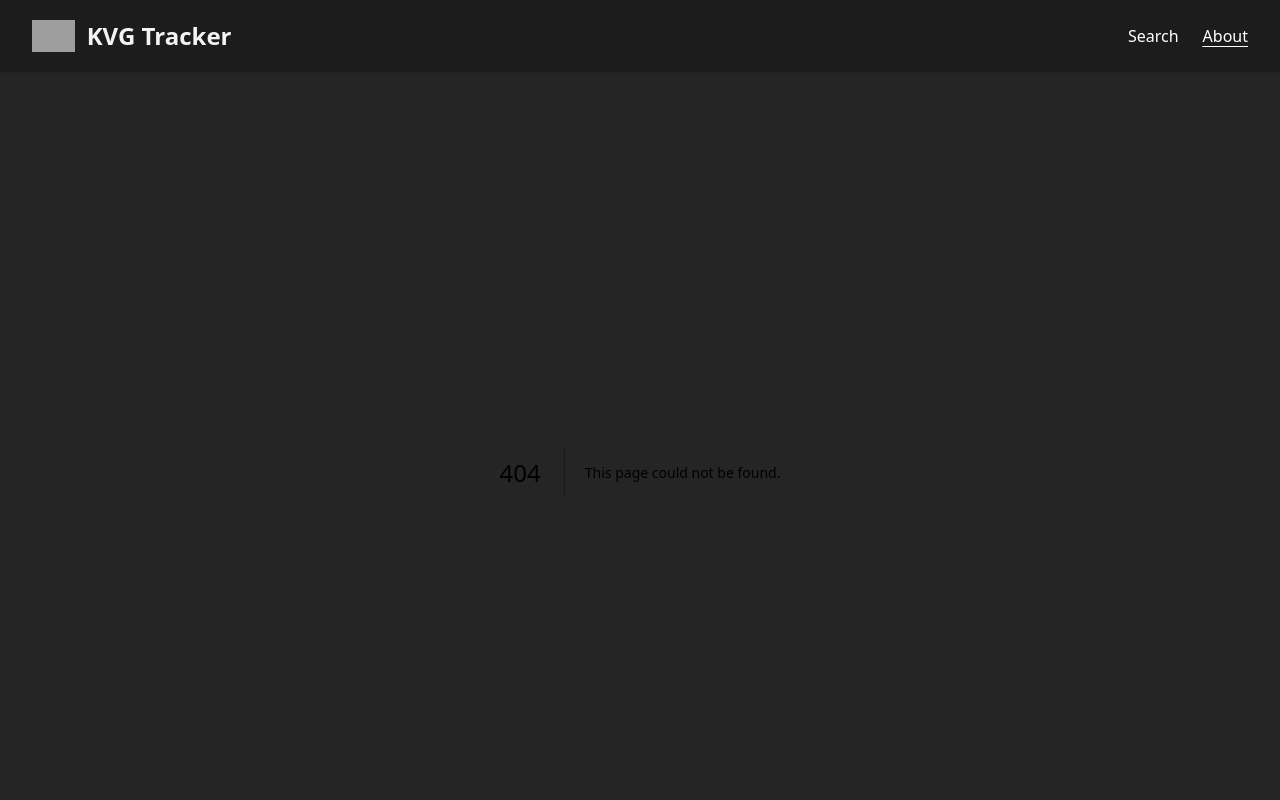
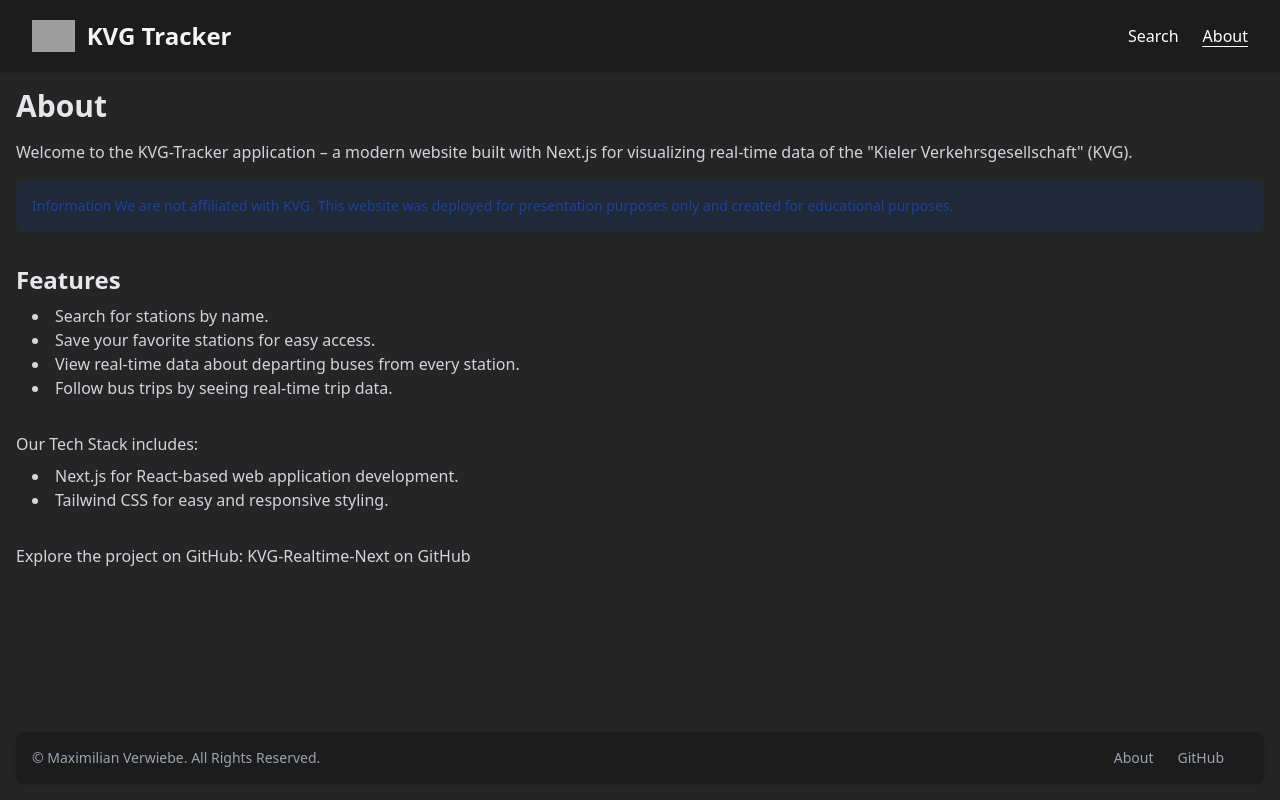
Before and after one commit to maxverwiebe/KVG-Realtime-Next, a Next.js app: page /about in a window 1280 px wide. Before the commit this address had no page. Shown: the top 800 px of the page. Built offline with nearby package versions, Linux system fonts and the light colour scheme; grey boxes are pictures that could not be loaded.

Commit message:
Minor changes + Fixes

```diff
--- a/components/Favoritestations.js
+++ b/components/Favoritestations.js
@@ -12,7 +12,7 @@ const FavoriteStations = () => {
 
       for (const key of cookieKeys) {
         if (/^\d{4}$/.test(key)) {
-          const response = await fetch(`http://localhost:3000/api/getstopinfo?id=${key}`);
+          const response = await fetch(window.location.origin + `/api/getstopinfo?id=${key}`);
           const stationData = await response.json();
           favoriteStationsData.push(stationData);
         }
--- a/components/Footer.js
+++ b/components/Footer.js
@@ -4,9 +4,8 @@ export default function Footer() {
             <div className="w-full mx-auto max-w-screen-xl p-4 md:flex md:items-center md:justify-between flex-grow">
                 <span className="text-sm text-gray-400 sm:text-center dark:text-gray-400">© <a href="https://github.com/maxverwiebe" className="hover:underline">Maximilian Verwiebe</a>. All Rights Reserved.</span>
                 <ul className="flex flex-wrap items-center mt-3 text-sm font-medium text-gray-400 sm:mt-0">
-                    <li><a href="#" className="mr-4 hover:underline md:mr-6 ">About</a></li>
-                    <li><a href="#" className="mr-4 hover:underline md:mr-6">Privacy Policy</a></li>
-                    <li><a href="#" className="mr-4 hover:underline md:mr-6">Licensing</a></li>
+                    <li><a href="/about" className="mr-4 hover:underline md:mr-6 ">About</a></li>
+                    <li><a href="https://github.com/maxverwiebe/KVG-Realtime-Next/" className="mr-4 hover:underline md:mr-6">GitHub</a></li>
                 </ul>
             </div>
         </footer>
--- a/components/Searchbar.js
+++ b/components/Searchbar.js
@@ -28,7 +28,7 @@ function Searchbar() {
       <Combobox.Input
         onChange={(event) => handleQueryChange(event.target.value)}
         value={query}
-        className="w-full py-2 px-4 rounded-md focus:outline-none focus:ring-2 focus:ring-[#ffa1a1] bg-[#363535] text-gray-300"
+        className="w-full py-2 px-4 rounded-md focus:outline-none focus:ring-2 focus:ring-[#454545] bg-[#363535] text-gray-300"
         placeholder="Search for stations..."
       />
 
--- /dev/null
+++ b/pages/about.js
@@ -0,0 +1,44 @@
+const About = () => {
+    return (
+      <div>
+        <title>KVG-Tracker</title>
+        <div className="container mx-auto p-4">
+          <h2 className="text-3xl font-semibold text-gray-200">About</h2>
+
+          <p className="mt-4 text-gray-300">
+            Welcome to the KVG-Tracker application – a modern website built with Next.js for visualizing real-time data of the "Kieler Verkehrsgesellschaft" (KVG).
+          </p>
+
+          <div class="p-4 mt-4 mb-4 text-sm text-blue-800 rounded-lg bg-blue-50 bg-gray-800 text-blue-400" role="alert">
+            <span class="font-medium">Information</span> We are not affiliated with KVG. This website was deployed for presentation purposes only and created for educational purposes.
+        </div>
+
+          <div className="mt-8">
+            <h3 className="text-2xl font-semibold text-gray-200">Features</h3>
+            <ul className="list-disc list-inside mt-2 ml-4 text-gray-300">
+              <li>Search for stations by name.</li>
+              <li>Save your favorite stations for easy access.</li>
+              <li>View real-time data about departing buses from every station.</li>
+              <li>Follow bus trips by seeing real-time trip data.</li>
+            </ul>
+          </div>
+
+          <p className="mt-8 text-gray-300">
+            Our Tech Stack includes:
+          </p>
+
+          <ul className="list-disc list-inside mt-2 ml-4 text-gray-300">
+            <li>Next.js for React-based web application development.</li>
+            <li>Tailwind CSS for easy and responsive styling.</li>
+            {/* Add more technologies here if relevant */}
+          </ul>
+
+          <p className="mt-8 text-gray-300">
+            Explore the project on GitHub: <a href="https://github.com/maxverwiebe/KVG-Realtime-Next" target="_blank" rel="noopener noreferrer">KVG-Realtime-Next on GitHub</a>
+          </p>
+        </div>
+      </div>
+    );
+  };
+
+  export default About;
```
